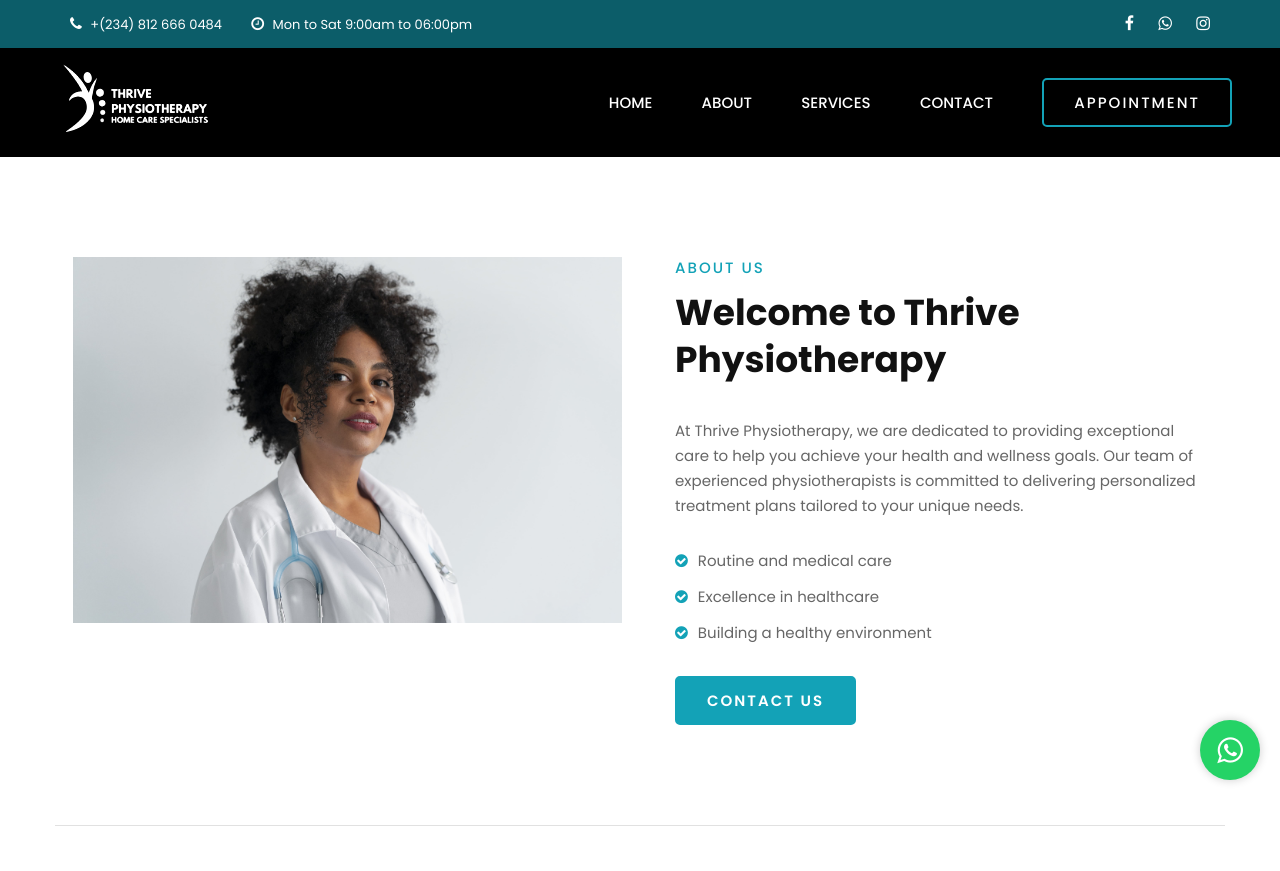
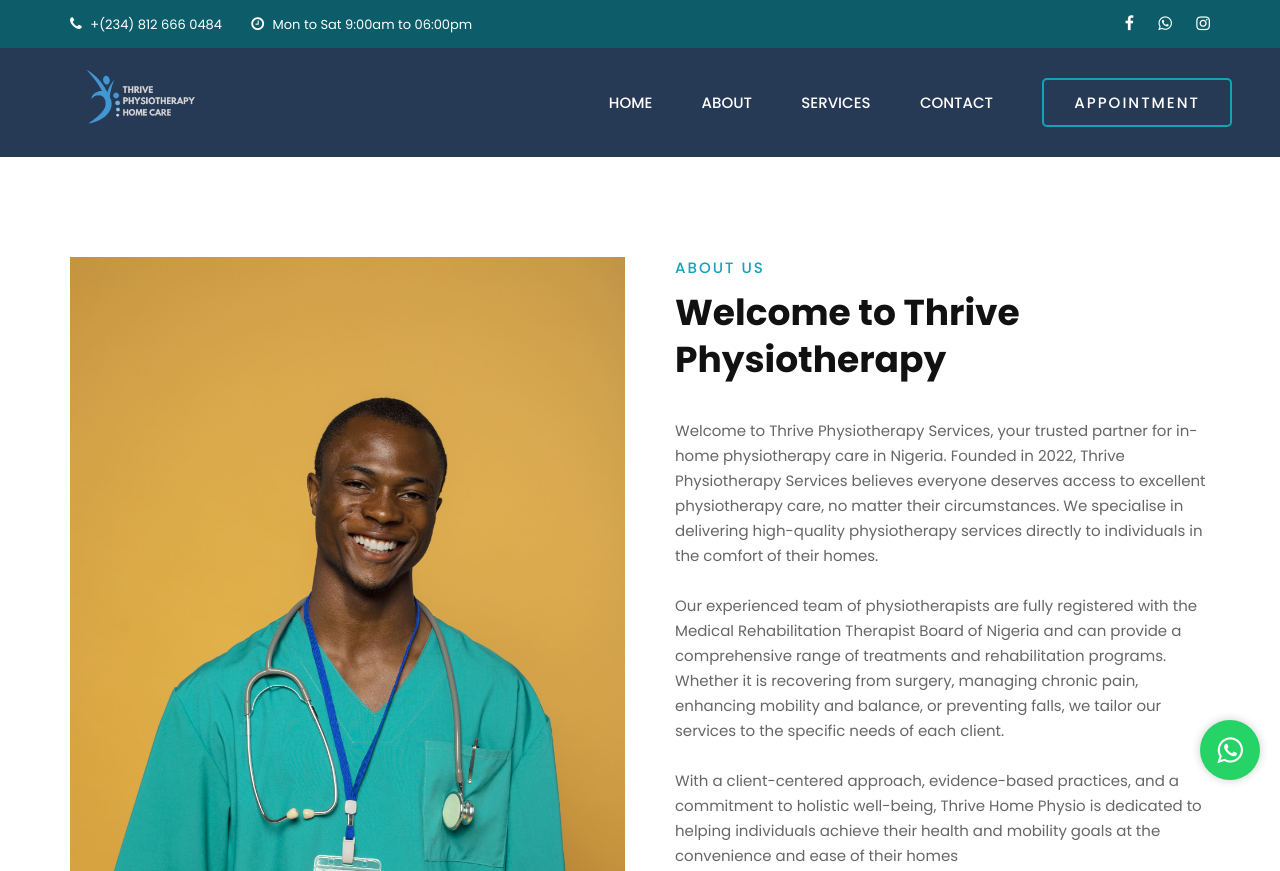
Before and after one commit to Ayomide2604/Thrive-Physiotherapy, a plain HTML site: page about.html in a window 1280 px wide. Shown: the top 871 px of the page. Drawn offline with Linux system fonts and the light colour scheme.

Commit message:
feat: update About page content and images for enhanced clarity and branding

```diff
--- a/about.html
+++ b/about.html
@@ -68,7 +68,7 @@
 						<div class="col-lg-6 col-md-6">
 							<div class="about__video">
 								<img
-									src="assets/img/about_us.jpg"
+									src="assets/img/about.jpg"
 									alt="About Us"
 									style="height: 100%; width: 100%; object-fit: contain"
 								/>
@@ -81,24 +81,30 @@
 									<h2>Welcome to Thrive Physiotherapy</h2>
 								</div>
 								<p>
-									At Thrive Physiotherapy, we are dedicated to providing
-									exceptional care to help you achieve your health and wellness
-									goals. Our team of experienced physiotherapists is committed
-									to delivering personalized treatment plans tailored to your
-									unique needs.
+									Welcome to Thrive Physiotherapy Services, your trusted partner
+									for in-home physiotherapy care in Nigeria. Founded in 2022,
+									Thrive Physiotherapy Services believes everyone deserves
+									access to excellent physiotherapy care, no matter their
+									circumstances. We specialise in delivering high-quality
+									physiotherapy services directly to individuals in the comfort
+									of their homes.
 								</p>
-								<ul>
-									<li>
-										<i class="fa fa-check-circle"></i> Routine and medical care
-									</li>
-									<li>
-										<i class="fa fa-check-circle"></i> Excellence in healthcare
-									</li>
-									<li>
-										<i class="fa fa-check-circle"></i> Building a healthy
-										environment
-									</li>
-								</ul>
+								<p>
+									Our experienced team of physiotherapists are fully registered
+									with the Medical Rehabilitation Therapist Board of Nigeria and
+									can provide a comprehensive range of treatments and
+									rehabilitation programs. Whether it is recovering from
+									surgery, managing chronic pain, enhancing mobility and
+									balance, or preventing falls, we tailor our services to the
+									specific needs of each client.
+								</p>
+								<p>
+									With a client-centered approach, evidence-based practices, and
+									a commitment to holistic well-being, Thrive Home Physio is
+									dedicated to helping individuals achieve their health and
+									mobility goals at the convenience and ease of their homes
+								</p>
+
 								<a href="/contact.html" class="primary-btn normal-btn"
 									>Contact us</a
 								>
@@ -176,7 +182,7 @@
 						<div class="col-lg-4 col-md-6 col-sm-6">
 							<div class="team__item">
 								<img src="assets/img/team/team-1.jpg" alt="Nkiru Jibuaku" />
-								<h5>Nkiru Jibuaku (PT)</h5>
+								<h5>Name Name (PT)</h5>
 								<span>Lead Physiotherapist</span>
 							</div>
 						</div>
--- a/assets/css/style.css
+++ b/assets/css/style.css
@@ -1439,7 +1439,7 @@ ol {
 }
 
 .about__video {
-	height: 366px;
+	/* height: 366px; */
 	display: -webkit-box;
 	display: -ms-flexbox;
 	display: flex;
--- a/partials/footer.html
+++ b/partials/footer.html
@@ -22,10 +22,6 @@
 				<div class="footer__address">
 					<h5>Contact Us</h5>
 					<ul>
-						<!-- <li>
-							<i class="fa fa-map-marker"></i>
-							34, Isaac John , Ikeja GRA
-						</li> -->
 						<li><i class="fa fa-phone"></i> (+234) 812 666 0484</li>
 						<li>
 							<i class="fa fa-envelope"></i> Thrivephysiotherapy@gmail.com
@@ -33,29 +29,19 @@
 					</ul>
 				</div>
 			</div>
-			<!-- <div class="col-lg-4 col-md-12 col-sm-6">
-				<div class="footer__map">
-					<iframe
-						src="https://www.google.com/maps/embed?pb=!1m18!1m12!1m3!1d48158.305462977965!2d-74.13283844036356!3d41.02757295168286!2m3!1f0!2f0!3f0!3m2!1i1024!2i768!4f13.1!3m3!1m2!1s0x89c2e440473470d7%3A0xcaf503ca2ee57958!2sSaddle%20River%2C%20NJ%2007458%2C%20USA!5e0!3m2!1sen!2sbd!4v1575917275626!5m2!1sen!2sbd"
-						height="190"
-						style="border: 0"
-						allowfullscreen=""
-					></iframe>
-				</div>
-			</div> -->
 		</div>
 	</div>
 	<div class="footer__copyright">
 		<div class="container">
 			<div class="row">
 				<div class="col-lg-7">
-					<!-- Link back to Colorlib can't be removed. Template is licensed under CC BY 3.0. -->
 					<div class="footer__copyright__text">
 						<p>
 							Copyright &copy;
 							<script>
 								document.write(new Date().getFullYear());
 							</script>
+							Thrive Physiotherapy. All rights reserved.
 						</p>
 					</div>
 				</div>
--- a/partials/header.html
+++ b/partials/header.html
@@ -20,16 +20,15 @@
 			</div>
 		</div>
 	</div>
-	<div class="px-5" style="background-color: black">
+	<div class="px-5" style="background-color: #273a55">
 		<div class="row justify-content-center align-items-center">
 			<div class="col-lg-2">
 				<div class="header__logo">
 					<a href="./index.html">
 						<img
-							src="assets/img/thrivelogo.png"
+							src="assets/img/site_logo.png"
 							alt="Logo"
 							class="img-fluid d-flex"
-							style="filter: contrast(1.4)"
 						/>
 					</a>
 				</div>
--- a/partials/offcanvas.html
+++ b/partials/offcanvas.html
@@ -4,7 +4,7 @@
 	<div class="offcanvas__logo" style="padding: 20px">
 		<a href="./index.html">
 			<img
-				src="assets/img/logo.png"
+				src="/assets/img/offcanvas_logo.png"
 				alt="Logo"
 				class="img-fluid d-flex"
 				style="filter: contrast(1.4)"
```
Also changed, not shown: services.html (+1 -1 lines), assets/img/about.jpg (added), assets/img/logo.png (deleted), assets/img/logo1.png (deleted), assets/img/logo3.png (deleted), assets/img/logo4.png (deleted), assets/img/offcanvas_logo.png (added), assets/img/site_logo.png (added), assets/img/thrivelogo.png (deleted).
